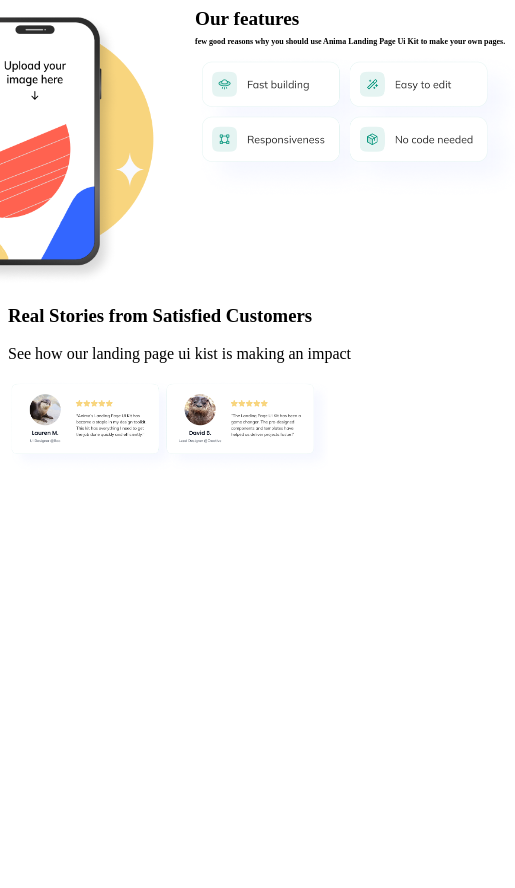
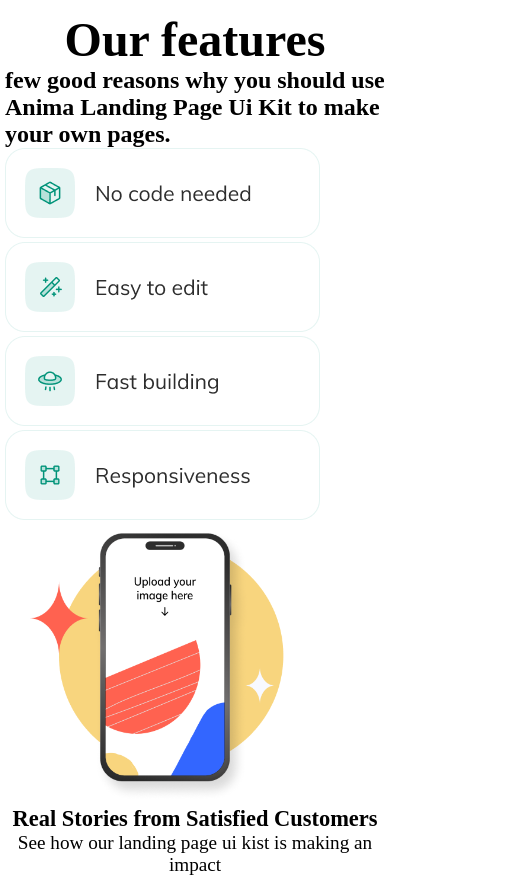
Before and after one commit to SerafinMLG/202309-w1weekend-alfredo-serafin, a website: page index.html in a window 390 px wide. Shown: the whole page, 515 px wide, since content can reach past the window. Before the commit the page ends 844 px from the top, so only its background shows below. Drawn offline with Linux system fonts and the light colour scheme.

Commit message:
Add page4 for mobile version

```diff
--- a/index.html
+++ b/index.html
@@ -9,27 +9,37 @@
 </head>
 <body>
   <main>
-    <div class="page2">
+
       <section>
-        <img src="resources/movil.png" alt="imagen de un smartphone" class="images">
+
+        <h1>Our features</h1>
+        <h2>few good reasons why you should use Anima Landing Page Ui Kit to make your own pages.</h2>
+        <img src="resources/no code.png" alt="iconos" class="images">
+        <img src="./resources/easy.png" alt="">
+        <img src="./resources/fastbuilding.png" alt="" class="images">
+        <img src="./resources/responsive.png" alt="" class="images">
 
 
       </section>
       <section>
+        <img src="resources/movil.png" alt="imagen de un smartphone" class="images">
+        <!-- <img src="./resources/nutria1.png" alt="imagen de una nutria">
+        <img src="./resources/nutria2.png" alt="imagen de nutria">
+        <img src="./resources/nutria3.png" alt="imagen de una nutria"> -->
 
-        <h1>Our features</h1>
-        <h2>few good reasons why you should use Anima Landing Page Ui Kit to make your own pages.</h2>
-        <img src="resources/Card.png" alt="iconos" class="images">
 
       </section>
-    </div>
 
-      <section class="page3">
+
+      <section class="page4">
 
         <h3>Real Stories from Satisfied Customers</h3>
         <p>See how our landing page ui kist is making an impact</p>
-        <img src="resources/Cards Row.png" alt="fotos y reseñas" class="images">
+
       </section>
+      <article>
+
+      </article>
 
 
 
--- a/sass/style.scss
+++ b/sass/style.scss
@@ -1,47 +1,78 @@
 * {
   box-sizing: border-box;
+  margin: 0;
+  padding: 0;
 }
 
-@media(min-width: 550px) {
-  body {
-    padding: 8px 4px; /* Ajustar el espaciado para dispositivos móviles */
-  }
+@media(min-width: 375px) {
+  // body {
+  //   padding: 8px 4px; /* Ajustar el espaciado para dispositivos móviles */
+  // }
 
-  header {
-    // justify-content: center;
-    // flex-direction: column;
-    // align-items: center;
-  }
+  // header {
+  //   // justify-content: center;
+  //   // flex-direction: column;
+  //   // align-items: center;
+  // }
 }
 
+body {
+  padding-right: 0;
 
-$main-color: #009379;
+  justify-content: center;
+  max-width: 375px max-height 890px;
+  margin: 0rem;
+  padding: 12px 5px;
+  gap: 60px;
+}
 
+main {
+  justify-content: center;
+  margin: 0;
+}
 
-.page2, .images {
-  display: flex;
-  justify-content: center;
-
-  h2  {
-    font-size: 0.5rem;
+.page2 {
+  // display: flex;
+  // justify-content: center;
+    justify-content: center;
+    flex-direction: column;
+    align-items: center;
 
   }
 
-}
+
+  h2  {
+    font-size: 1.5rem;
+    display: flex;
+    justify-content: center;
+  }
+
+  h1 {
+  font-size: 3rem;
+  display: flex;
+  justify-content: center;
+  }
 
 .images {
   max-width: 320px;
   max-height: 320px;
+
 }
 
-h1 {
+$secundary-color: #f8d57e;
+
+.images2 {
+  justify-content: center;
+  max-width: 400px;
+  max-height: 400px;
+}
+
+.page4 {
   font-size: 1.2rem;
   margin: 0;
-}
+  display: block;
+  justify-content: center;
+  text-align: center;
 
 
-
-// .page3 {
-
-
-// }
+}
```
Also changed, not shown: css/style.css (added), resources/Header2.png (added), resources/easy.png (added), resources/fastbuilding.png (added), resources/no code.png (added), resources/nutria1.png (added), resources/nutria2.png (added), resources/nutria3.png (added), resources/options.png (added), resources/responsive.png (added), sass/style.css, 2 other files.
